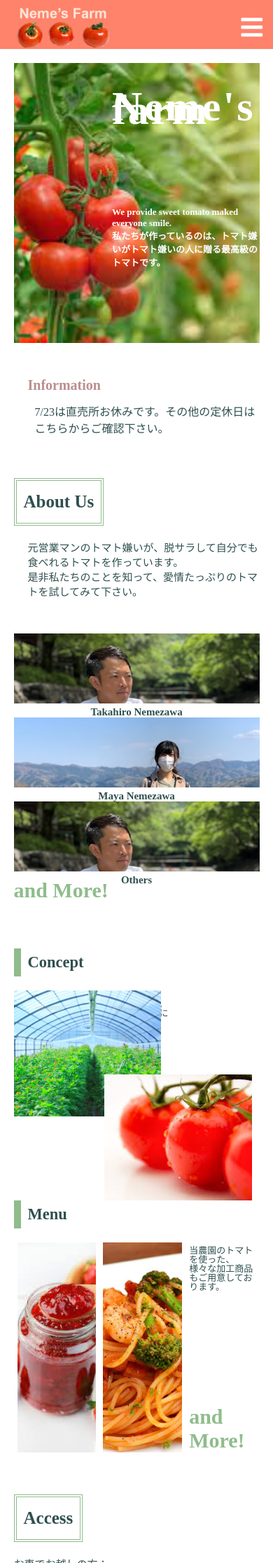
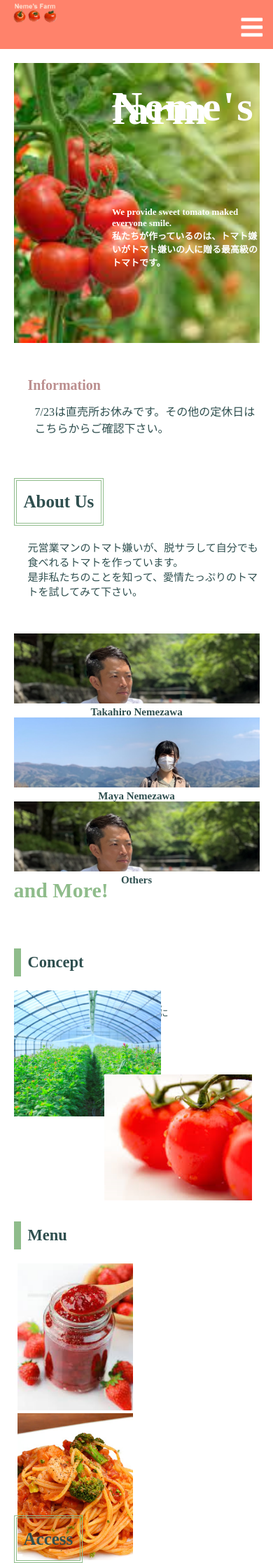
Before and after one commit to Nemame/Lesson2, a PHP site: page / in a window 390 px wide. Shown: the top 2233 px of the page at 70% size. Run offline with PHP 8.4, Linux system fonts and the light colour scheme; some libraries are stand-ins or nearby versions.

Commit message:
Update resposive.css

```diff
--- a/resposive.css
+++ b/resposive.css
@@ -2,6 +2,10 @@
 
     .menu-icon{
         display: block;
+    }
+
+    .header-logo{
+        width: 100px;
     }
 
     .header-right{
@@ -116,6 +120,28 @@
         margin-left: 0px;
     }
 
+    .menus{
+        margin-top: 30px;
+    }
+
+    .menu-content{
+        display: block;
+    }
+
+    .menu-image{
+        height: 70%;
+        width: 50%;
+    }
+
+    .menu{
+        width: 100%;
+        padding: 0px;
+    }
+
+    .menu-more{
+        position: static;
+    }
+
     .access-contents{
         display: block;
         height: 200px;
```
